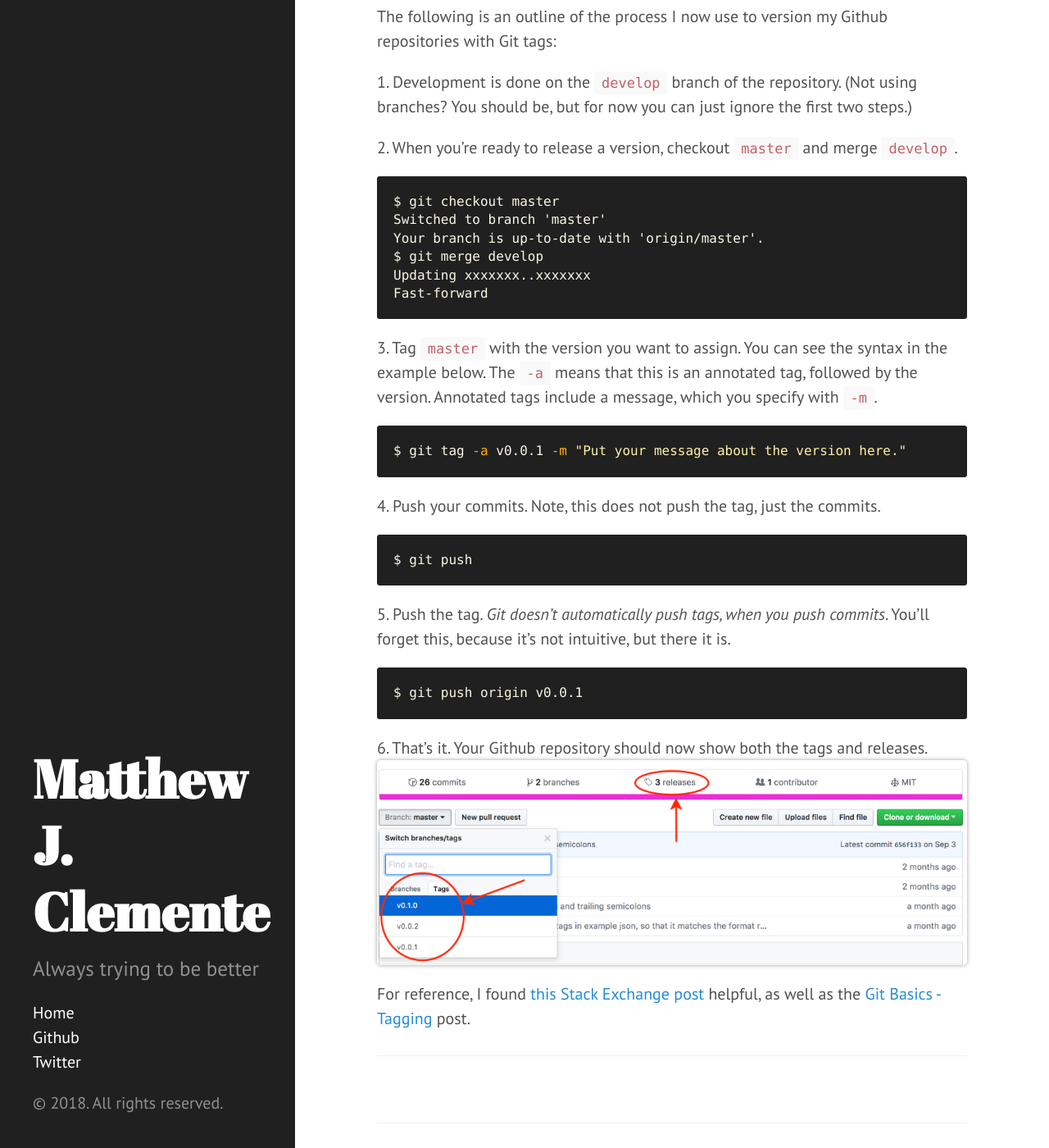
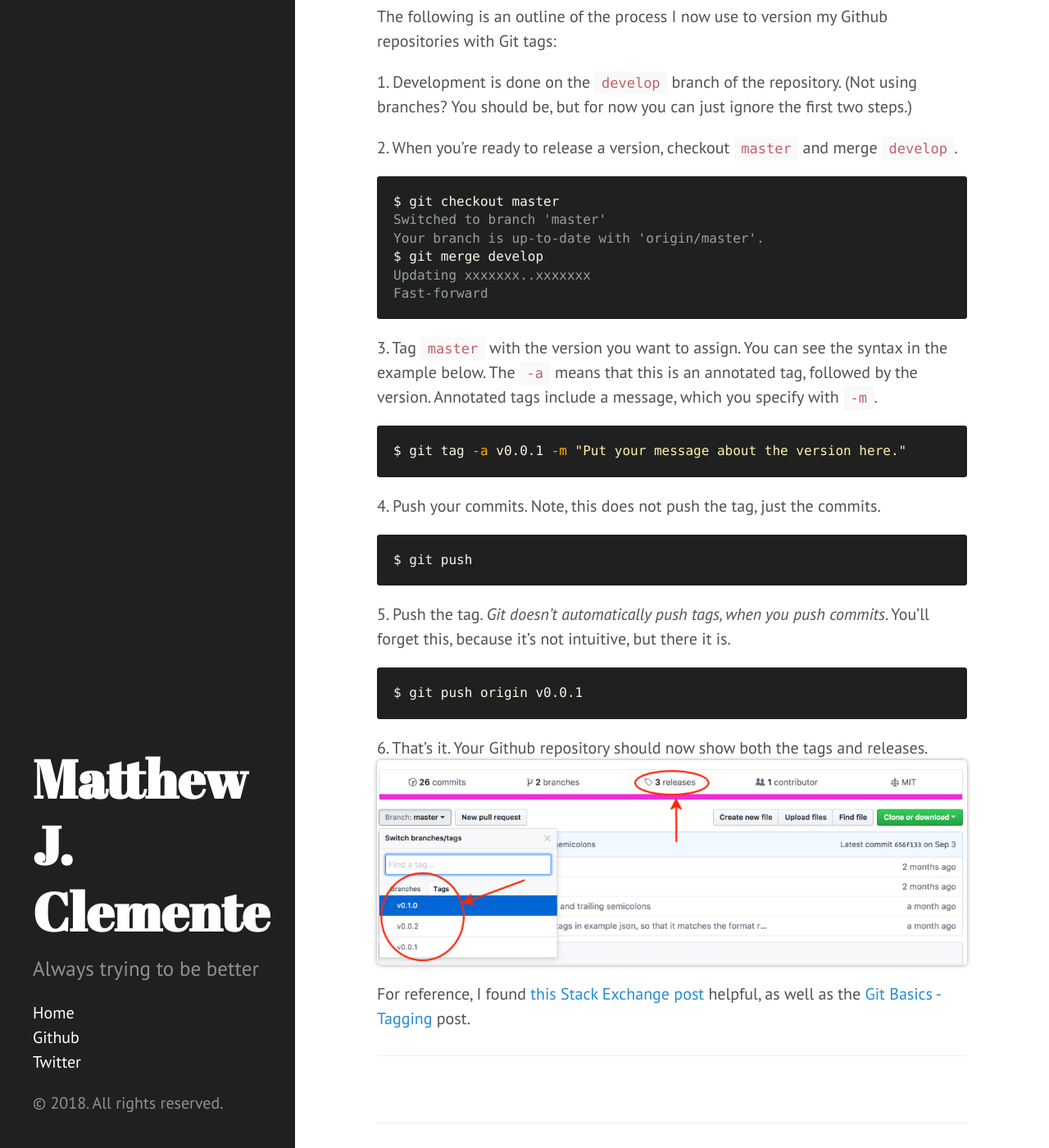
Before and after one commit to mjclemente/mjclemente.github.io, a Jekyll site: the page built from _posts/2017-10-13-versioning-with-git-tags.markdown, in a window 1280 px wide and 1400 px high, scrolled down 375 px. Shown: the whole window at 82% size. Built offline with Jekyll 4.4.1, drawn with Linux system fonts in a browser that asks for light colours; comment, search, counter and statistics services are not loaded.

Commit message:
Adjust syntax highlighting

```diff
--- a/public/css/syntax.css
+++ b/public/css/syntax.css
@@ -39,11 +39,11 @@
 .highlight .gi {
   color: #b2fd6d;
 }
+.highlight .go { color: #93a1a1 } /* Generic.Output */
 .highlight .ge {
   font-style: italic;
 }
-.highlight .gs {
-}
+.highlight .gs { color: #93a1a1; font-weight: bold } /* Generic.Strong */
 .highlight .gt {
   color: #dee5e7;
   background-color: #4e5d62;
```
